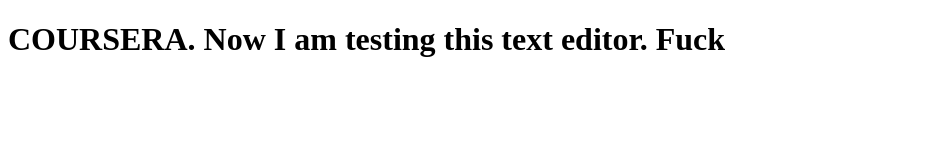
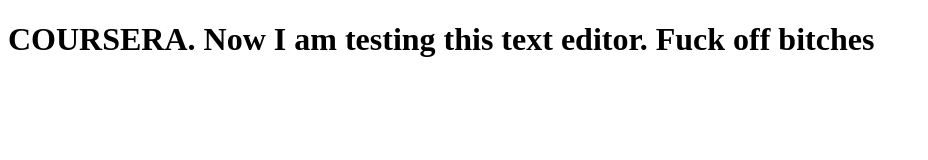
Before and after one commit to onlyonealpha/Coursera_HCJ, a plain HTML site: page Site/index.html in a window 1280 px wide. Shown: the whole page, without its empty margins (0-928 px from the left). Drawn offline with Linux system fonts and the light colour scheme.

Commit message:
I am learning git

```diff
--- a/Site/index.html
+++ b/Site/index.html
@@ -4,6 +4,6 @@
 	<title>Coursera HCJ</title>
 </head>
 <body>
-<H1> COURSERA. Now I am testing this text editor. Fuck
+<H1> COURSERA. Now I am testing this text editor. Fuck off bitches
 </body>
 </html>
```
